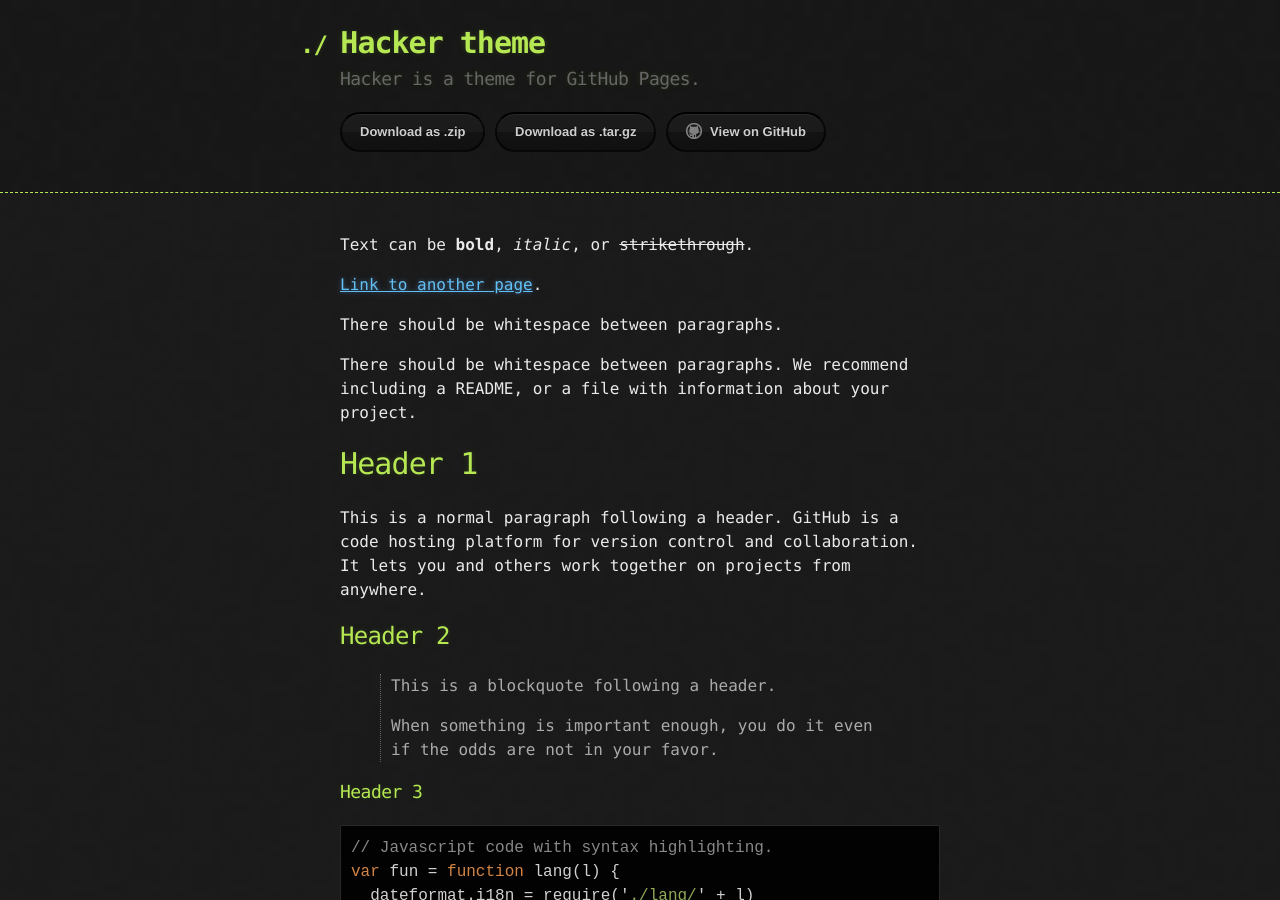
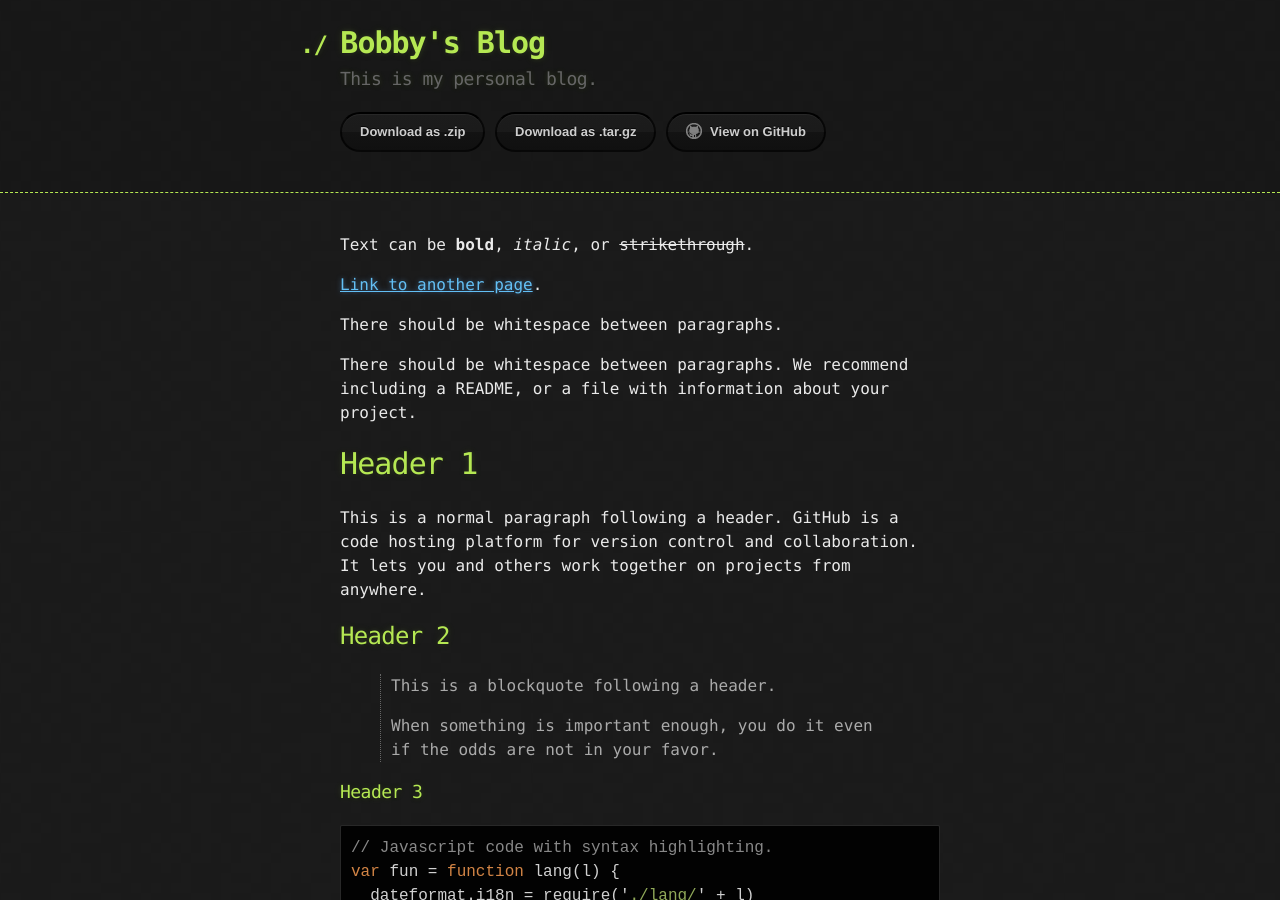
Before and after one commit to bobo159357456/bobo.github.io, a Jekyll site: the page built from index.md, in a window 1280 px wide and 900 px high. Built offline with Jekyll 4.4.1, drawn with Linux system fonts in a browser that asks for light colours.

Commit message:
modified title and description

```diff
--- a/_config.yml
+++ b/_config.yml
@@ -1,5 +1,5 @@
-title: Hacker theme
-description: Hacker is a theme for GitHub Pages.
+title: Bobby's Blog
+description: This is my personal blog.
 show_downloads: true
 google_analytics:
 theme: jekyll-theme-hacker
```
